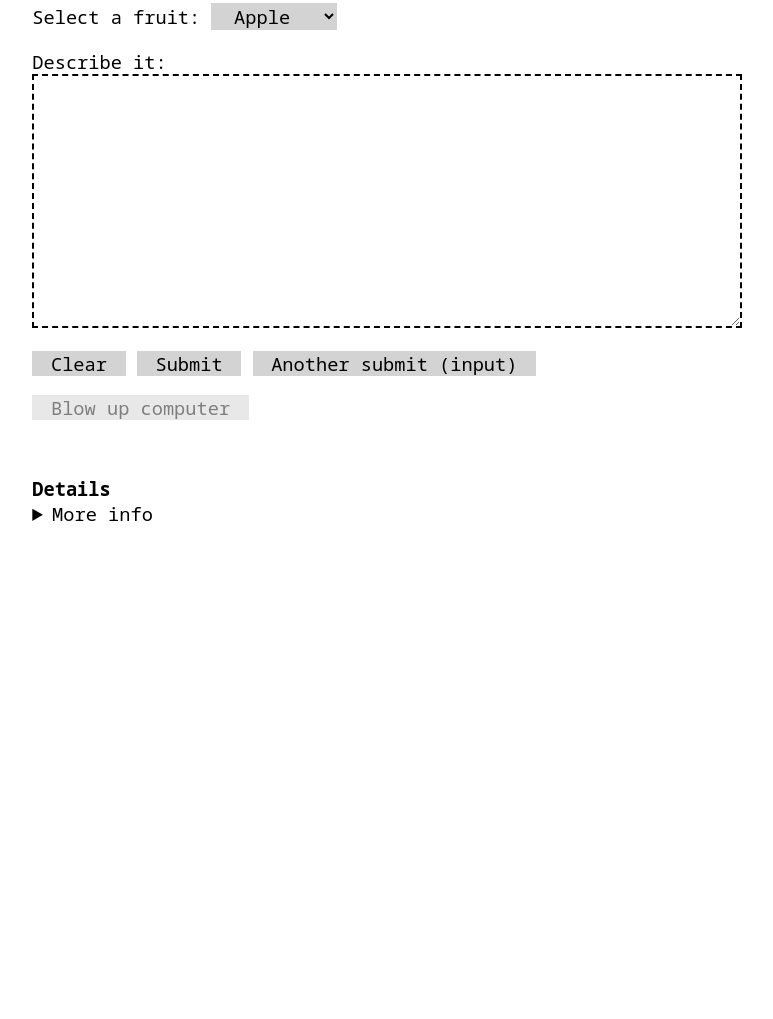
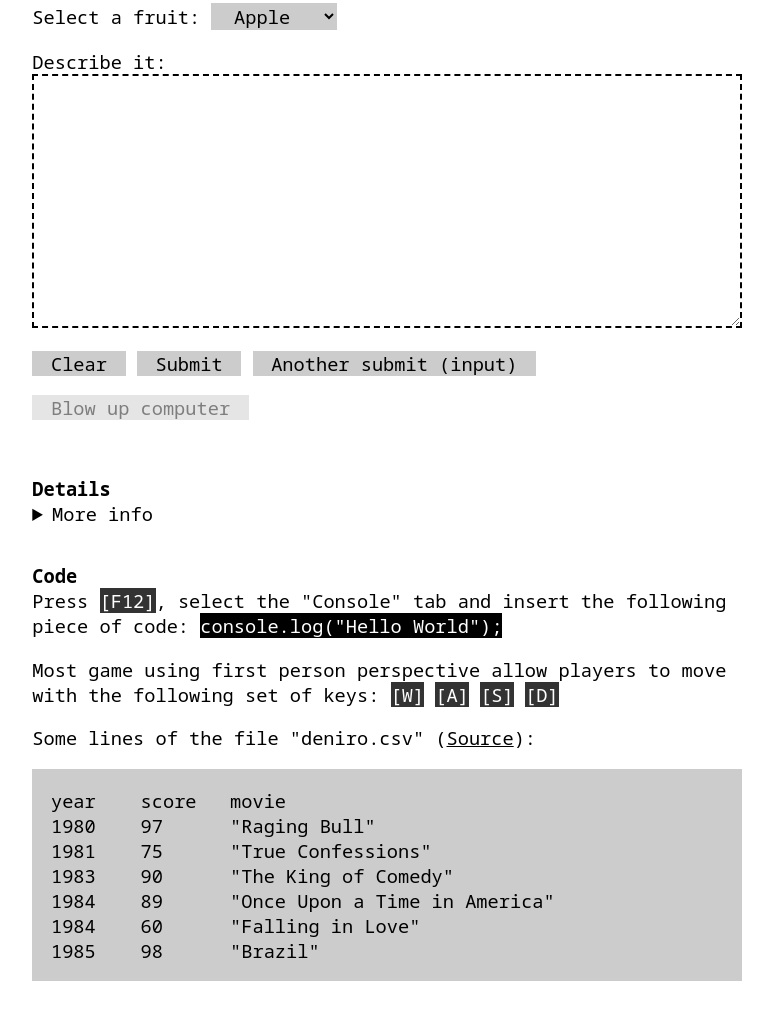
Before and after one commit to rthurmed/styled-text-css, a plain HTML site: page index.html in a window 1280 px wide. Shown: the part 1129-2148 px from the top of the page, without its empty margins (253-1026 px from the left). Before the commit the page ends 1673 px from the top, so only its background shows below. Drawn offline with Linux system fonts and the light colour scheme.

Commit message:
Styled Code and Keyboard tags

```diff
--- a/index.html
+++ b/index.html
@@ -146,6 +146,34 @@
         </p>
       </details>
     </article>
+    <article>
+      <h2>Code</h2>
+      <p>
+        Press <kbd>F12</kbd>, select the "Console" tab and insert the following piece of code:
+        <code>
+          console.log("Hello World");
+        </code>
+      </p>
+      <p>
+        Most game using first person perspective allow players to move with the
+        following set of keys:
+        <kbd>W</kbd>
+        <kbd>A</kbd>
+        <kbd>S</kbd>
+        <kbd>D</kbd>
+      </p>
+      <p>
+        Some lines of the file "deniro.csv"
+        (<a href="https://people.math.sc.edu/Burkardt/datasets/csv/csv.html" target="_blank">Source</a>):
+        <pre>year	score	movie
+1980	97	"Raging Bull"
+1981	75	"True Confessions"
+1983	90	"The King of Comedy"
+1984	89	"Once Upon a Time in America"
+1984	60	"Falling in Love"
+1985	98	"Brazil"</pre>
+      </p>
+    </article>
   </main>
 </body>
 </html>
--- a/styles/app.css
+++ b/styles/app.css
@@ -1,8 +1,9 @@
 :root {
   --color: black;
   --light: white;
+  --medium-color: #888;
   --darker: #333;
-  --lighter: lightgrey;
+  --lighter: #ccc;
 
   --font-size: 14pt;
   --default-space: 1em;
@@ -117,6 +118,43 @@ summary {
   cursor: pointer;
 }
 
+kbd {
+  background-color: var(--darker);
+  color: var(--light);
+}
+
+kbd::selection {
+  color: var(--lighter);
+  background-color: var(--color);
+}
+
+kbd::before {
+  content: '[';
+}
+
+kbd::after {
+  content: ']';
+}
+
+code {
+  color: var(--light);
+  background-color: var(--color);
+}
+
+code::selection {
+  color: var(--medium-color);
+  background-color: var(--color);
+}
+
+pre {
+  background-color: var(--lighter);
+  padding: 1em;
+}
+
+pre::selection {
+  background-color: var(--medium-color);
+}
+
 /*  */
 /* FORM */
 /*  */
```
